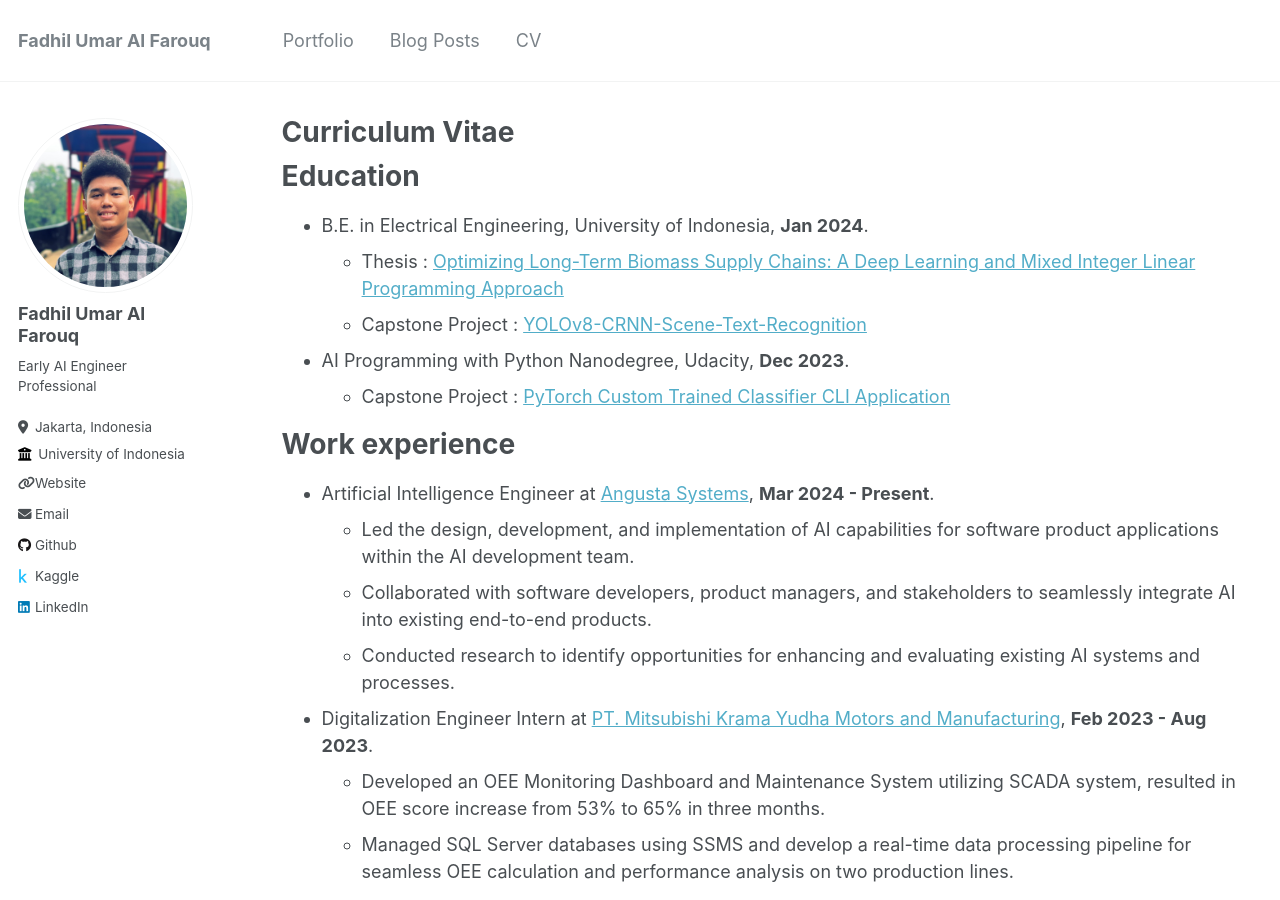
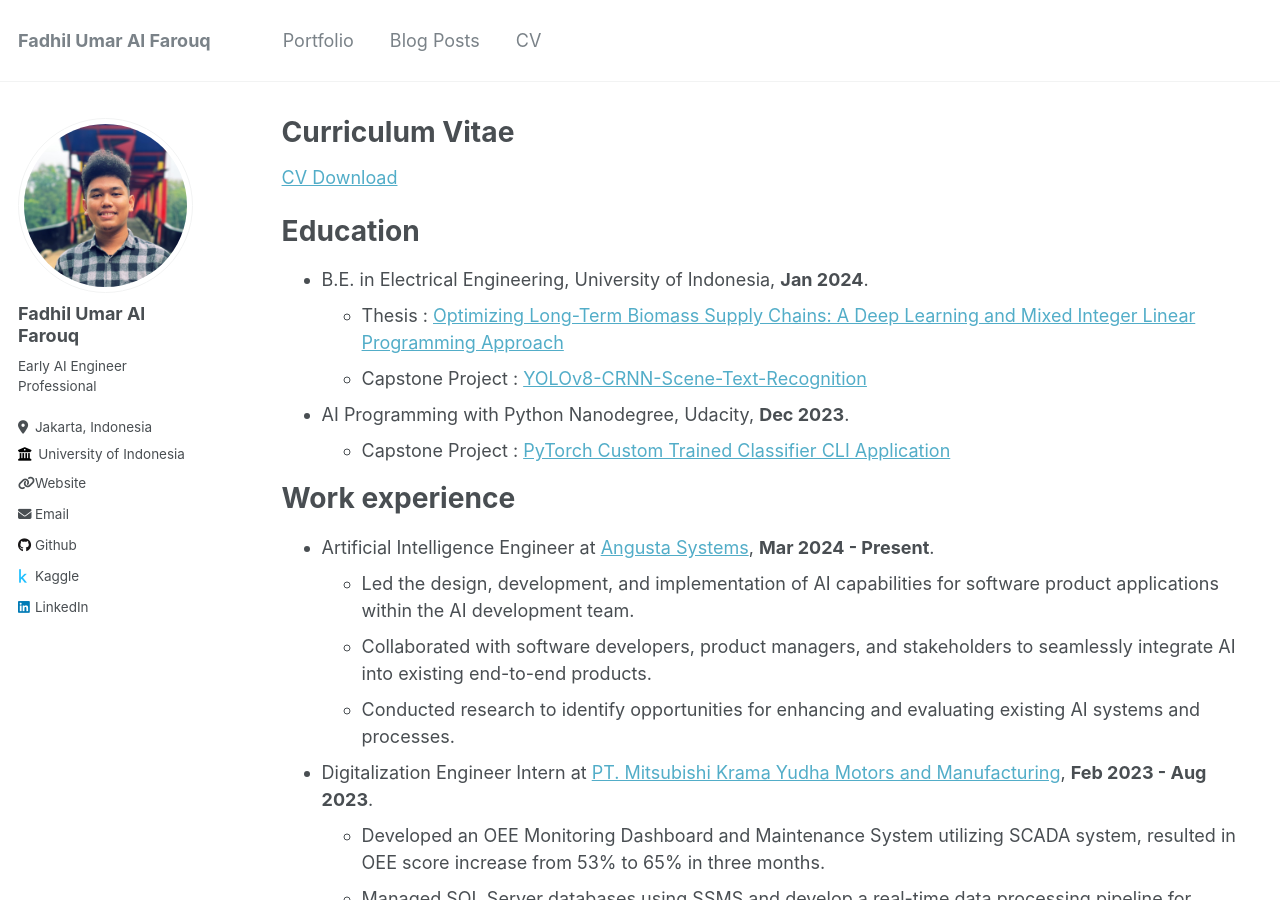
Before and after one commit to Alfadhils/Alfadhils.github.io, a Jekyll site: the page built from _pages/cv.md, in a window 1280 px wide and 900 px high. Built offline with Jekyll 4.4.1, drawn with Linux system fonts in a browser that asks for light colours.

Commit message:
add CV download

```diff
--- a/_pages/cv.md
+++ b/_pages/cv.md
@@ -8,6 +8,8 @@ redirect_from:
 ---
 
 {% include base_path %}
+
+[CV Download](https://alfadhils.github.io/files/CV.pdf)
 
 Education
 ======
```
Also changed, not shown: 1 other file.
